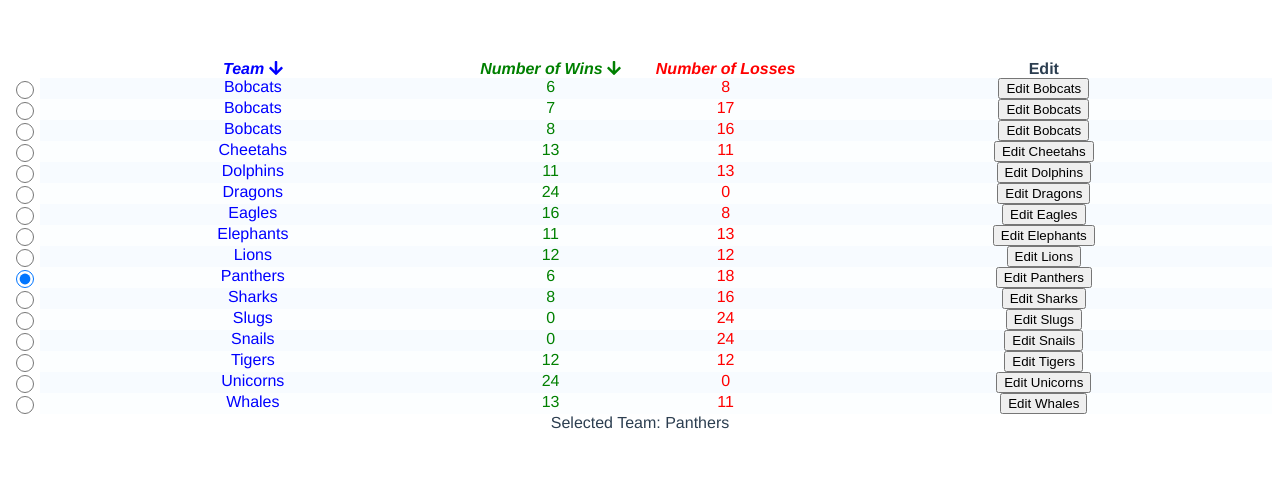
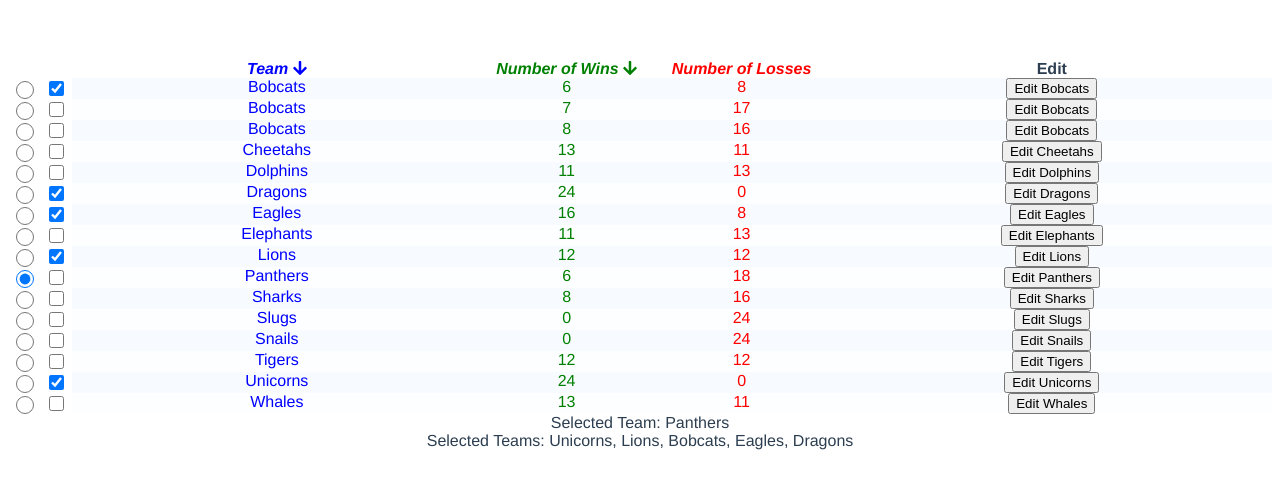
Before and after one commit to AriSorsko/easy-vue-components, a Vue app: page / in a window 1280 px wide. Shown: the top 488 px of the page. Built offline with nearby package versions, Linux system fonts and the light colour scheme.

Commit message:
Added checkboxes

```diff
--- a/src/components/Demo.vue
+++ b/src/components/Demo.vue
@@ -6,6 +6,8 @@
       :fixedHeader="true"
       :enableRadioButtons="true"
       :selectedItem.sync="selectedItem"
+      :enableCheckBoxes="true"
+      :selectedItems.sync="selectedItems"
     >
       <template v-slot:edit="row">
         <button>Edit {{ row.name }}</button>
@@ -13,6 +15,7 @@
     </EasyTable>
 
     <div>Selected Team: {{ selectedItem ? selectedItem.name : "none" }}</div>
+    <div>Selected Teams: {{ selectedItems.map((i) => i.name).join(", ") }}</div>
   </div>
 </template>
 
@@ -66,6 +69,7 @@ export default {
   data() {
     return {
       selectedItem: null,
+      selectedItems: [],
       columns: [
         {
           header: "Team",
@@ -175,6 +179,12 @@ export default {
   },
   created() {
     this.selectedItem = this.teams[0];
+    this.selectedItems.push(this.teams[2]);
+    this.selectedItems.push(this.teams[4]);
+    this.selectedItems.push(this.teams[6]);
+    this.selectedItems.push(this.teams[8]);
+    this.selectedItems.push(this.teams[10]);
+    // this.selectedItems.push({ test: "test!!!" });
   },
 };
 </script>
--- a/src/components/EasyTable.vue
+++ b/src/components/EasyTable.vue
@@ -4,6 +4,8 @@
       <!-- Headings -->
       <!-- Empty div to keep the headers lined up with their columns when there are radio buttons  -->
       <div v-if="enableRadioButtons" />
+      <!-- Empty div to keep the headers lined up with their columns when there are check boxes  -->
+      <div v-if="enableCheckBoxes" />
       <div
         v-for="(column, index) in columns"
         :key="column.header"
@@ -44,6 +46,14 @@
           :value="row"
           v-model="internalSelectedItem"
           :ref="'radio_' + rindex"
+        />
+        <input
+          v-if="enableCheckBoxes"
+          type="checkbox"
+          :id="rindex"
+          :value="row"
+          v-model="internalSelectedItems"
+          :ref="'check_' + rindex"
         />
         <div
           v-for="(column, cindex) in columns"
@@ -126,15 +136,25 @@ export default {
       type: Object,
       default: null,
     },
+    enableCheckBoxes: {
+      type: Boolean,
+      default: false,
+    },
+    selectedItems: {
+      type: Array,
+      default: null,
+    },
   },
   data() {
     return {
       sortedRows: [],
       columnSortDirection: {},
       internalSelectedItem: null,
+      internalSelectedItems: [],
     };
   },
   created() {
+    // Error checking
     if (!this.columns) {
       console.error("columns is a required prop to easy table");
       return;
@@ -163,7 +183,13 @@ export default {
         "The 'selectedItem' prop is only used with when radio buttons are enabled"
       );
     }
+    if (!this.enableCheckBoxes && this.selectedItems) {
+      console.warn(
+        "The 'selectedItems' prop is only used with when check boxes are enabled"
+      );
+    }
 
+    // Handle sorting setup
     if (this.rows) {
       const initialSortColumns = this.columns.filter((c) => c.initialSort);
       const sortableColumns = this.columns.filter((c) => c.sortable);
@@ -195,6 +221,7 @@ export default {
       });
     }
 
+    // Handle radio buttons setup
     if (this.selectedItem) {
       if (this.rows.includes(this.selectedItem))
         this.internalSelectedItem = this.selectedItem;
@@ -204,10 +231,32 @@ export default {
           this.selectedItem
         );
     }
+
+    // Handle checkboxes setup
+    if (this.selectedItems) {
+      const selectedItemsNotInRows = this.selectedItems.filter(
+        (i) => !this.rows.includes(i)
+      );
+
+      const filteredSelected = this.selectedItems.filter(
+        (i) => !selectedItemsNotInRows.includes(i)
+      );
+      this.internalSelectedItems = this.internalSelectedItems.concat(
+        filteredSelected
+      );
+      if (selectedItemsNotInRows.length !== 0)
+        console.warn(
+          "The following selected items are not one of the row items!",
+          selectedItemsNotInRows
+        );
+    }
   },
   watch: {
     internalSelectedItem() {
       this.$emit("update:selectedItem", this.internalSelectedItem);
+    },
+    internalSelectedItems() {
+      this.$emit("update:selectedItems", this.internalSelectedItems);
     },
   },
   computed: {
@@ -215,6 +264,9 @@ export default {
       if (Array.isArray(this.columns)) {
         let columnsWidths = "grid-template-columns:";
         if (this.enableRadioButtons) {
+          columnsWidths += " 2em";
+        }
+        if (this.enableCheckBoxes) {
           columnsWidths += " 2em";
         }
         this.columns.forEach((column) => {
```
Also changed, not shown: ToDo.txt, 1 other file (tests, documents, lock files or other folders).
